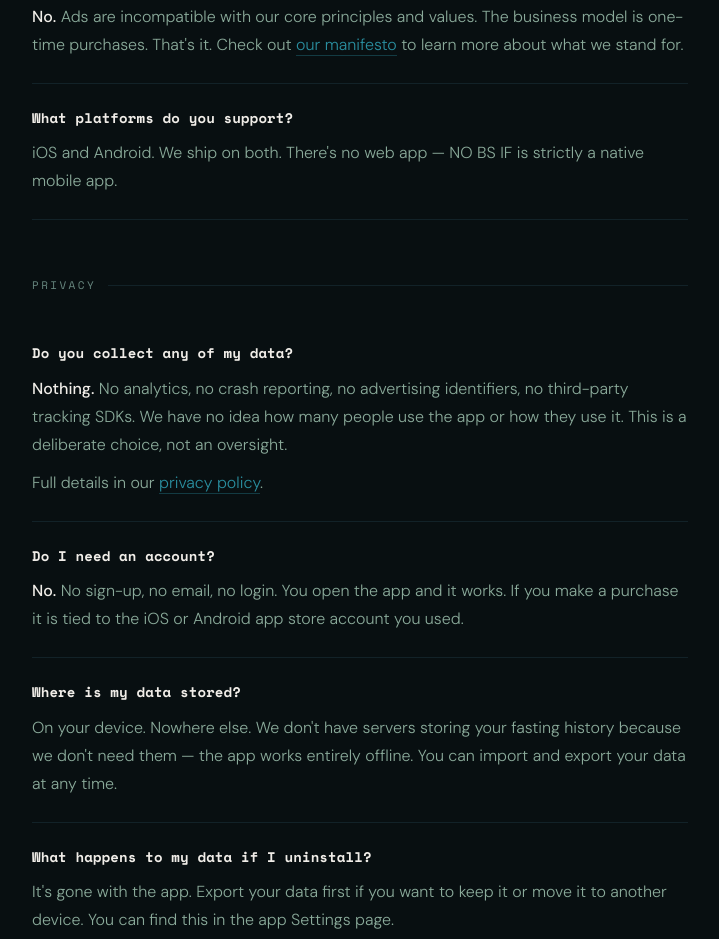
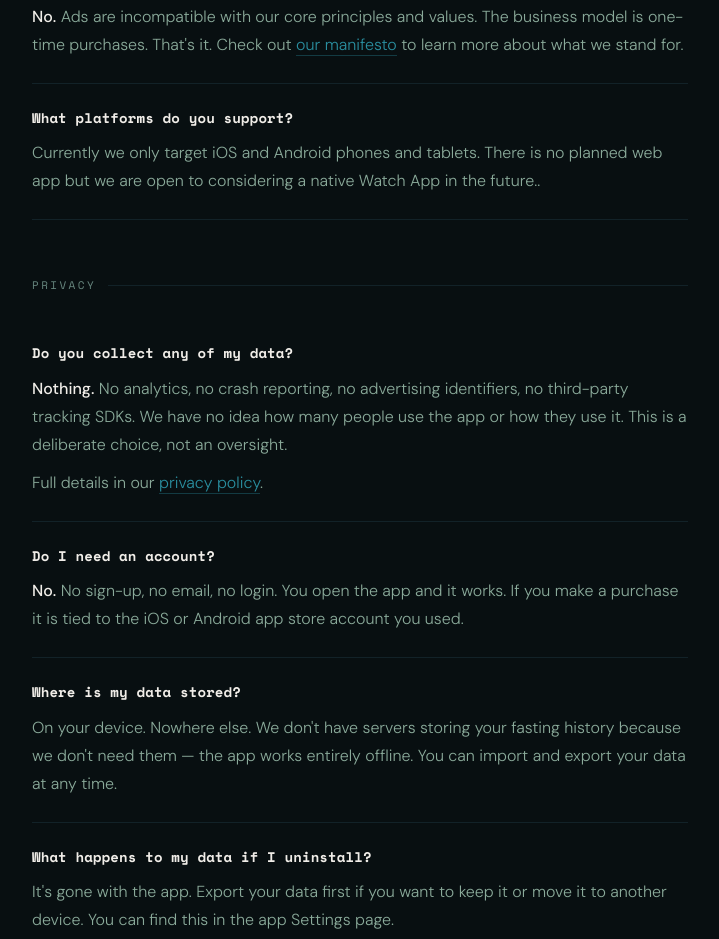
Before and after one commit to Skip-The-BS/nobsif-website, a website: page faq.html in a window 1280 px wide. Shown: the part 983-1922 px from the top of the page, without its empty margins (280-999 px from the left). Drawn offline with nearby package versions, Linux system fonts and the light colour scheme.

Commit message:
chore: faq verbiage

```diff
--- a/faq.html
+++ b/faq.html
@@ -240,7 +240,7 @@
     <div class="faq-item">
       <div class="faq-q">What platforms do you support?</div>
       <div class="faq-a">
-        <p>iOS and Android. We ship on both. There's no web app — NO BS IF is strictly a native mobile app.</p>
+        <p>Currently we only target iOS and Android phones and tablets. There is no planned web app but we are open to considering a native Watch App in the future..</p>
       </div>
     </div>
   </div>
```
